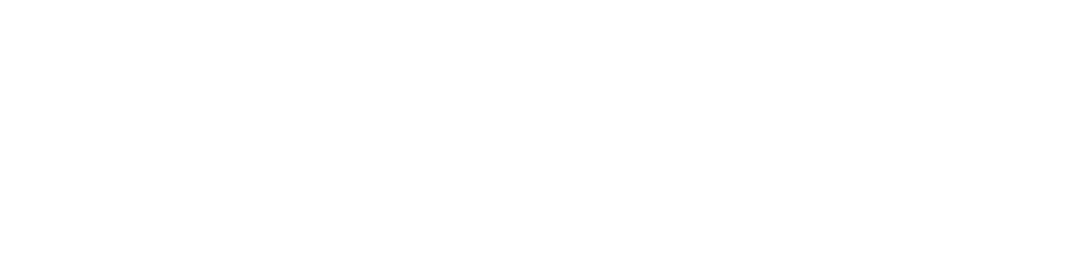
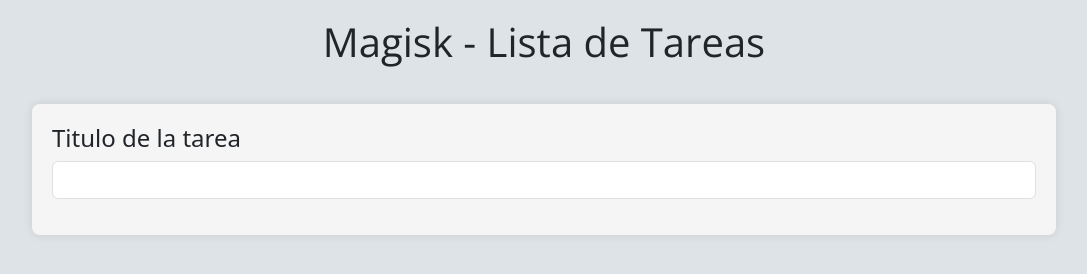
Before and after one commit to DavidMChay/Practica1-p2, a plain HTML site: page index.html in a window 1280 px wide. Shown: the whole page, without its empty margins (96-1183 px from the left). Drawn offline with nearby package versions, Linux system fonts and the light colour scheme.

Commit message:
feat: Update index.html and styles.css for initial task form layout

```diff
--- a/index.html
+++ b/index.html
@@ -3,9 +3,25 @@
 <head>
     <meta charset="UTF-8">
     <meta name="viewport" content="width=device-width, initial-scale=1.0">
+    <!--<link href="https://stackpath.bootstrapcdn.com/bootstrap/4.5.2/css/bootstrap.min.css" rel="stylesheet">-->
+    <link href="https://cdn.jsdelivr.net/npm/bootstrap@5.3.3/dist/css/bootstrap.min.css" rel="stylesheet">
+    <link rel="stylesheet" href="sources/styles.css" type="text/css">
     <title>Document</title>
 </head>
-<body>
+    <body>
+        <header>
+            <h1 id = "title-header">Magisk - Lista de Tareas</h1>
+        </header>
 
-</body>
+        <main>
+            <div class="form">
+                <div id="title-to-do">
+                    <h4>Titulo de la tarea</h2>
+                </div>
+                <div class="input-group mb-3">
+                    <input type="text" class="form-control" aria-label="Sizing example input" aria-describedby="inputGroup-sizing-default">
+                </div>
+            </div>
+        </main>
+    </body>
 </html>
--- a/sources/styles.css
+++ b/sources/styles.css
@@ -0,0 +1,26 @@
+@import url('https://fonts.googleapis.com/css2?family=Open+Sans:ital,wght@0,300..800;1,300..800&display=swap');
+body{
+    background-color: rgb(222, 227, 231);
+    display:flex;
+    align-items: center;
+    flex-direction: column;
+    height: 100vh;
+    margin: 0;
+}
+
+header #title-header{
+    font-family: 'Open Sans';
+    font-weight:200;
+    font-size: 40px;
+    text-align: center;
+    margin-top:18px;
+}
+
+main{
+    background-color: rgb(245, 245, 245);
+    width: 80%;
+    padding: 20px;
+    margin: 30px 0;
+    box-shadow: 0 0 10px rgba(0, 0, 0, 0.1);
+    border-radius: 8px;
+}
```
